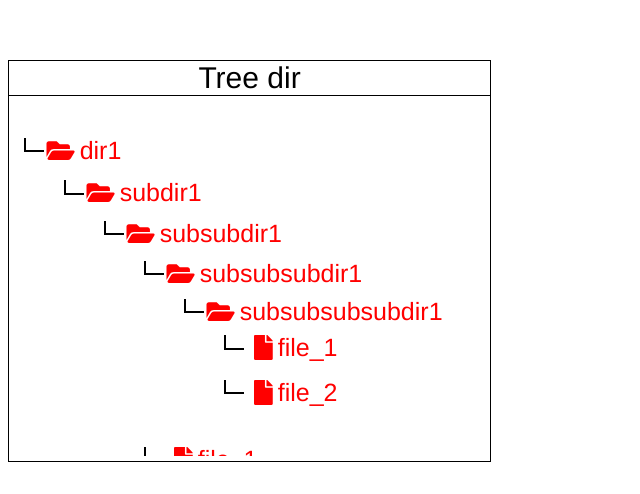
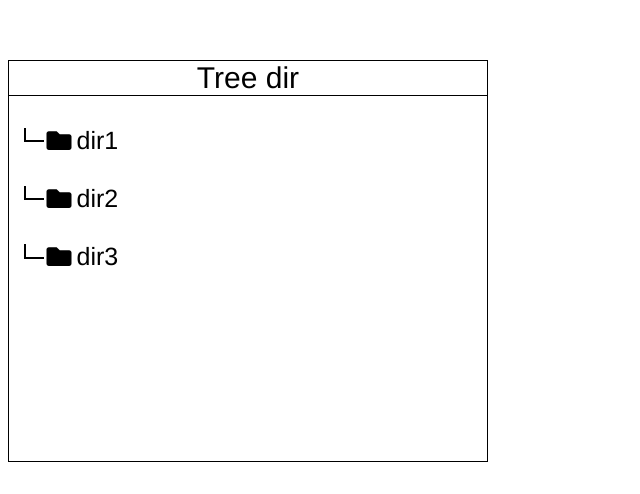
Before and after one commit to ijeriomit/Component-Development, a Vue app: page / in a window 1280 px wide. Shown: the top 494 px of the page, without its empty margins (0-640 px from the left). Built offline with nearby package versions, Linux system fonts and the light colour scheme.

Commit message:
finished tree dir

```diff
--- a/src/App.vue
+++ b/src/App.vue
@@ -4,7 +4,7 @@
     <!-- <HelloWorld msg="Hello Medium"/> -->
     <!-- <div style="height: 550px; overflow-y: scroll;"> -->
     <!-- <div style="height: 500px; overflow-y: scroll;"> -->
-    <Tree class="tree-wrapper" :treeData='treeData' :delimeter='"/"' :title='"Tree dir"'/>
+    <Tree class="tree-wrapper" :treeData='treeData' :delimeter='"/"' :title='"Tree dir"' :highlightColor="'khaki'"/>
     <!-- </div> -->
     <!-- </div> -->
   </div>
@@ -36,7 +36,7 @@ export default {
   margin-top: 60px;
 }
 .tree-wrapper{
-  color: red;
+  // color: red;
   border: 2px solid black;
   font-size: 25px;
   width: max-content;
--- a/src/components/tree-component/src/Tree.js
+++ b/src/components/tree-component/src/Tree.js
@@ -11,13 +11,17 @@ export default class Tree {
 
   initializeNode (name, isFolder, path) {
     console.log('Node: ', name, ' Path: ', path)
+    var that = this
     return {
       name: name,
       isFolder: isFolder,
       contents: [],
-      expanded: true,
+      expanded: false,
       selected: false,
-      path: path
+      path: path,
+      getFullPath: function () {
+        return this.path + that.delimiter + this.name
+      }
     }
   }
 
--- a/src/components/tree-component/src/node.vue
+++ b/src/components/tree-component/src/node.vue
@@ -1,7 +1,7 @@
 <template>
     <li >
         <div class = "title-wrapper">
-        <div @mouseover="$emit('node-hovered', node)" @mouseleave="$emit('hovered-off-node')" class="node-title" :id="node.path+ '/'+ node.name"  @click="$emit('node-clicked', node)">
+        <div @mouseover="$emit('node-hovered', node)" @mouseleave="$emit('hovered-off-node')" class="node-title" :id="node.getFullPath()"  @click="$emit('node-clicked', node)">
           <div class="side-branch-icon-wrapper">
             <div class="side-branch-icon">
             </div>
@@ -12,12 +12,12 @@
               {{node.name}}
           </div>
         </div>
-        <font-awesome-icon v-if="node.selected" @click="$emit('delete-node', node)" class="delete-icon" :icon="['fa', 'trash-alt']"/>
+        <font-awesome-icon v-if="node.selected && deletable" @click="$emit('delete-node', node)" class="delete-icon" :icon="['fa', 'trash-alt']"/>
         </div>
 
         <ul v-if="node.contents" :class='{expanded: node.expanded}' class="folder" >
             <node @delete-node="$emit('delete-node', $event)" @node-hovered="$emit('node-hovered', $event)" @hovered-off-node="$emit('hovered-off-node')" @node-clicked="$emit('node-clicked', $event)"
-         v-for='node in node.contents' :key='node.name'  :node='node'>
+         v-for='node in node.contents' :key='node.name'  :node='node' :deletable='deletable'>
             </node>
         </ul>
     </li>
--- a/src/components/tree-component/src/tree.vue
+++ b/src/components/tree-component/src/tree.vue
@@ -4,15 +4,13 @@
       {{title}}
     </div>
     <div class="tree-body" ref="treeBody">
-      <div class="highlight" ref="hoverHighlight" ></div>
+      <div class="hover-highlight" ref="hoverHighlight" ></div>
       <div class="highlight" ref="highlight"></div>
-        <!-- <font-awesome-icon ref="deleteButton" @click="deleteNode" class="delete-icon" :icon="['fa', 'trash-alt']"/> -->
       <ul class="tree" ref="tree">
-        <!-- @node-hovered="positionHighlight($refs.hoverHighlight, $event)"
-          @hovered-off-node ="hideHighLight($refs.hoverHighlight)" -->
         <node @node-clicked="clickedNode"
           @delete-node="deleteNode"
-
+          @node-hovered="positionHighlight($refs.hoverHighlight, $event, hoverHighlightColor,  true)"
+          @hovered-off-node ="hideHighLight($refs.hoverHighlight)"
           v-for='node in tree.treeObject'
           :key='node.name' :class='{expanded: node.expanded}'
           :node='node'
@@ -40,7 +38,8 @@ export default {
     sort: { type: Function, required: false },
     title: { type: String, required: false },
     highlightColor: { type: String, required: false, default: 'khaki' },
-    contentDeletable: { type: Boolean, required: false },
+    hoverHighlightColor: { type: String, required: false, default: '#babcbe38d' },
+    contentDeletable: { type: Boolean, required: false, default: true },
     onClickFunction: { type: Function, required: false },
     onDeleteFunction: { type: Function, required: false }
   },
@@ -53,10 +52,19 @@ export default {
       tree: null
     }
   },
+  mounted: function () {
+    if (this.tree.treeObject[0] !== undefined) {
+      var elem = document.getElementById(this.tree.treeObject[0].getFullPath())
+      if (elem) {
+        this.$refs.highlight.style.height = elem.offsetHeight + 'px'
+        this.$refs.hoverHighlight.style.height = elem.offsetHeight + 'px'
+        this.$refs.tree.style.top = -2 * elem.offsetHeight + 'px'
+      }
+    }
+  },
   methods: {
     deleteNode: function (node) {
       if (this.selectedNode === node) {
-        console.log('deleted file', node)
         var path = ''
         if (node.path === '') {
           path = node.name
@@ -72,34 +80,34 @@ export default {
       }
     },
     clickedNode: function (node) {
-      // var that = this
-      console.log('node-clicked', node)
       node.expanded = !node.expanded
       node.selected = true
       if (this.selectedNode !== null && this.selectedNode !== node) {
         this.selectedNode.selected = false
       }
       this.selectedNode = node
-      this.positionHighlight(this.$refs.highlight, node, 'khaki')
+      this.positionHighlight(this.$refs.highlight, node, this.highlightColor, false)
       if (!node.isFolder && this.onClickFunction instanceof Function) {
         this.onClickFunction(node.path)
       }
     },
-    positionHighlight: function (highlight, node, color) {
-      var elem = document.getElementById(node.path + '/' + node.name)
+    positionHighlight: function (highlight, node, color, hover) {
+      var elem = document.getElementById(node.getFullPath())
       this.hideHighLight(highlight)
-      console.log('before, ', elem.offsetTop)
+
       if (elem) {
-        highlight.style.top = elem.getBoundingClientRect().top - (this.$refs.treeTitle.offsetHeight + elem.offsetHeight + highlight.offsetHeight) + window.scrollY + this.$refs.wrapper.parentElement.scrollTop + this.$refs.treeBody.scrollTop + 'px'
-        console.log('wrapper scroll: ', this.$refs.treeBody.scrollTop)
-        highlight.style.width = this.$refs.tree.offsetWidth + 'px'
-        highlight.style.height = elem.offsetHeight + 'px'
-        if (color) {
+        setTimeout(() => {
+          if (hover === true) {
+            highlight.style.top = elem.getBoundingClientRect().top - (this.$refs.treeTitle.offsetHeight + elem.offsetHeight + highlight.offsetHeight) + window.scrollY + this.$refs.wrapper.parentElement.scrollTop + this.$refs.treeBody.scrollTop + 'px'
+          } else {
+            highlight.style.top = elem.getBoundingClientRect().top - (this.$refs.treeTitle.offsetHeight + elem.offsetHeight + (2 * highlight.offsetHeight)) + window.scrollY + this.$refs.wrapper.parentElement.scrollTop + this.$refs.treeBody.scrollTop + 'px'
+          }
           highlight.style.backgroundColor = color
-        }
-        highlight.style.visibility = 'visible'
+
+          highlight.style.visibility = 'visible'
+        }, 100
+        )
       }
-      console.log('after ', elem.offsetTop)
     },
     hideHighLight: function (highlight) {
       highlight.style.visibility = 'hidden'
@@ -114,12 +122,12 @@ $border:2px solid $text-color;
 $font-size: 25px;
 .tree{
   border: none;
-  color: red;
-  // order: 1;
   align-self: flex-start;
   padding-left: 15px;
   padding-right: 45px;
   z-index: 0;
+  margin-top: 15px;
+  position: relative;
 }
 .tree-body{
   height: 90%;
@@ -137,7 +145,6 @@ $font-size: 25px;
   border-right: none;
   border-left: none;
   border-bottom: inherit;
-  // z-index: 0;
 }
 .wrapper{
   display: flex;
@@ -152,28 +159,24 @@ $font-size: 25px;
   height: fit-content;
 }
 .folder{
-  // transition: all 0.2s ease-in-out;
+  transition: all 0.2s ease-in-out;
   height: 0px;
   overflow: hidden;
 }
 .highlight{
   visibility: hidden;
-  // display: none;
   z-index: -1;
+  top: 100%;
+  height: 0px;
   background-color: #babcbe38;
   position: relative;
   width: 100%;
-  margin: 0px;
+  bottom: -0px;
   pointer-events: none;
-  order: 1;
 }
-.highlight-wrapper{
-  display: flex;
-  flex-direction: column;
-}
-.hover-hightlight{
-  @extends .highlight;
-  background-color: khaki;
+.hover-highlight{
+  @extend .highlight;
+  z-index: -2;
 }
 
 </style>
```
